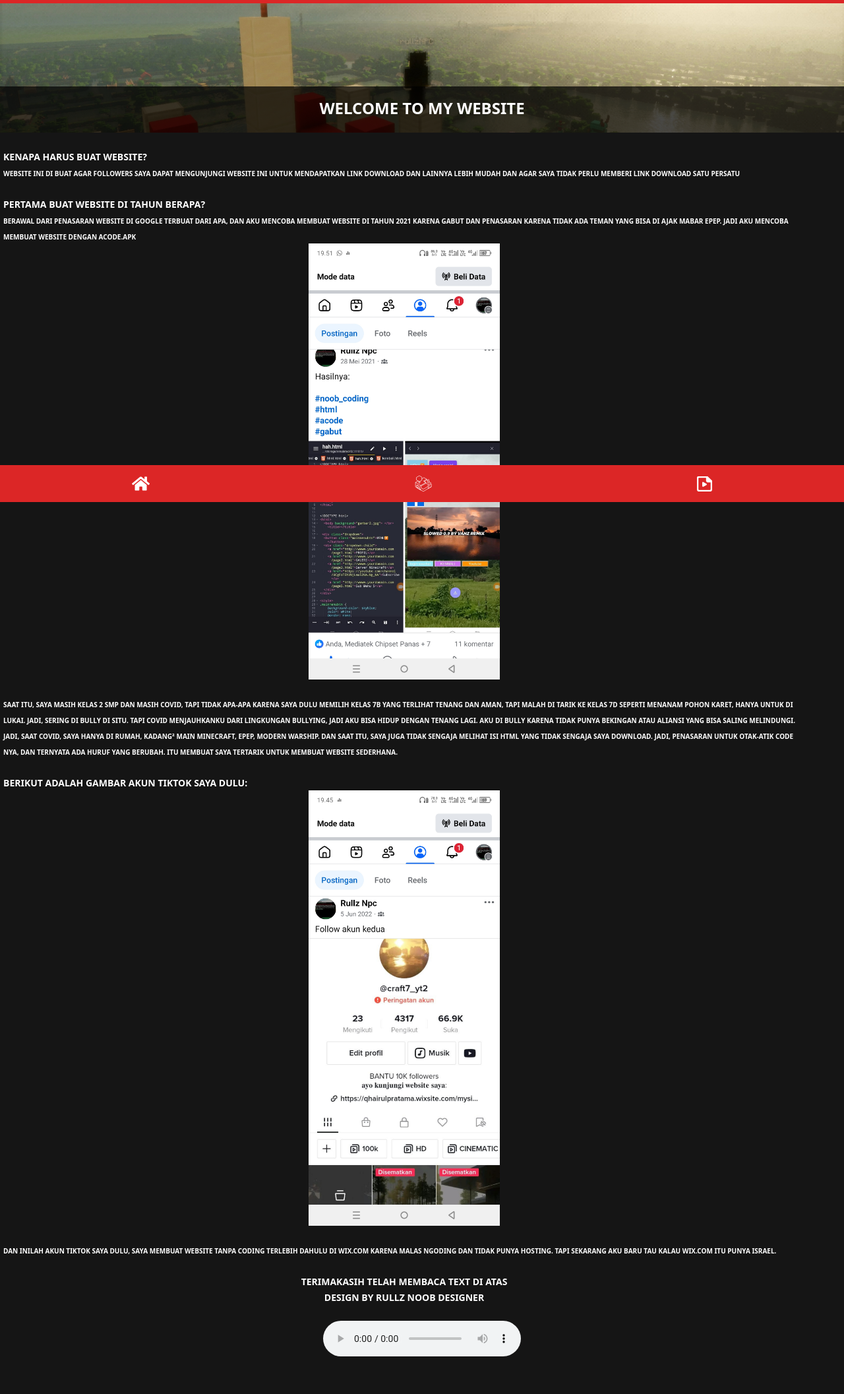
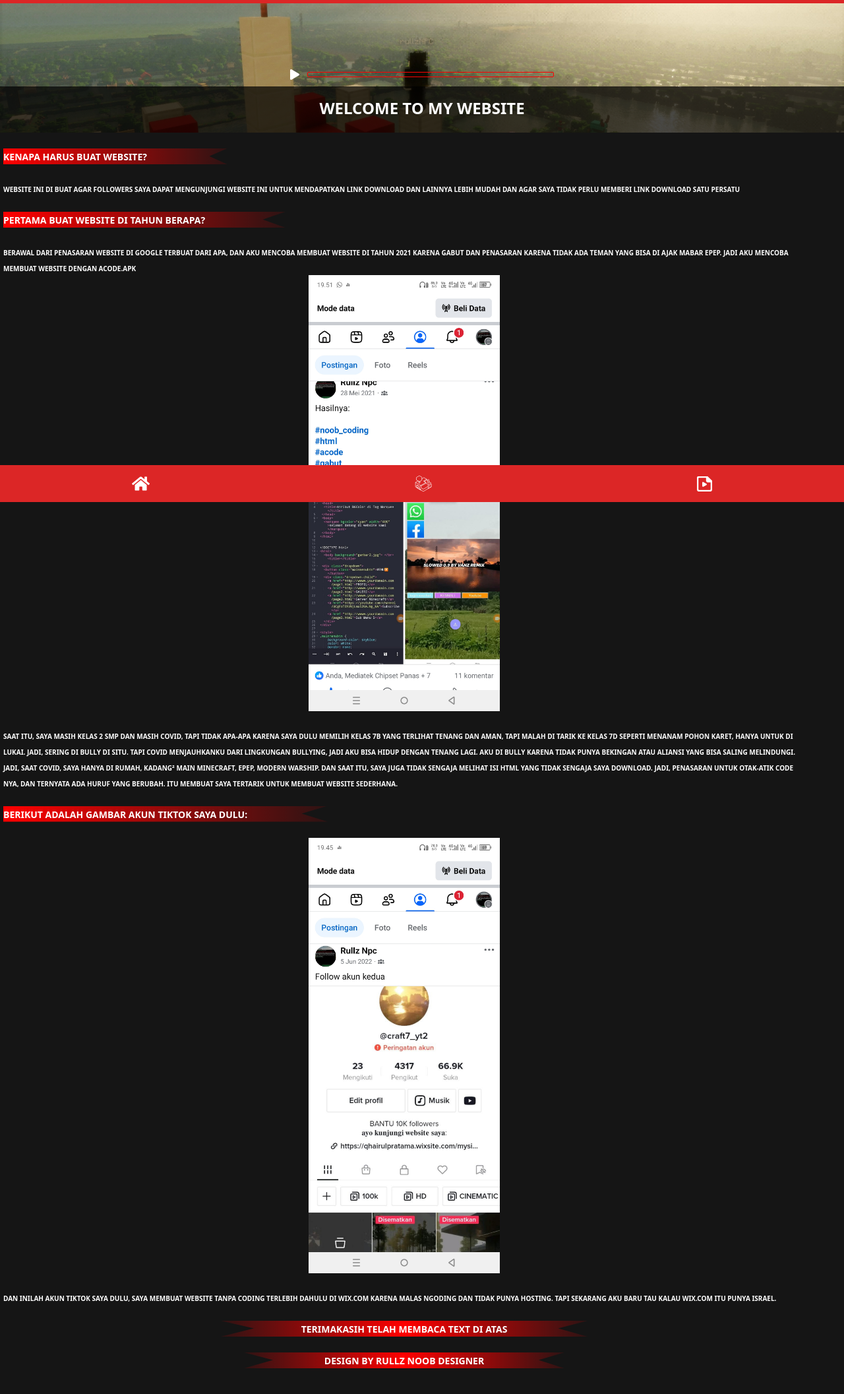
Before and after one commit to wither3/rullzweb, a plain HTML site: page index.html in a window 1280 px wide. Shown: the part 39-2152 px from the top of the page at 66% size. Drawn offline with nearby package versions, Linux system fonts and the light colour scheme.

Commit message:
Add files via upload

```diff
--- a/a.js
+++ b/a.js
@@ -1,4 +1,38 @@
+const audio = document.getElementById("audio");
+    const playBtn = document.getElementById("playBtn");
+    const bar = document.getElementById("bar");
+    const progress = document.getElementById("progress");
 
+    // play / pause toggle
+    playBtn.addEventListener("click", () => {
+      if (audio.paused) {
+        audio.play();
+      } else {
+        audio.pause();
+      }
+    });
+
+    // ubah ikon tombol
+    audio.addEventListener("play", () => {
+      playBtn.innerHTML = '<i class="fa fa-pause"></i>';
+    });
+    audio.addEventListener("pause", () => {
+      playBtn.innerHTML = '<i class="fa fa-play"></i>';
+    });
+
+    // update progress bar
+    audio.addEventListener("timeupdate", () => {
+      const percent = (audio.currentTime / audio.duration) * 100;
+      bar.style.width = percent + "%";
+    });
+
+    // klik progress untuk seek
+    progress.addEventListener("click", (e) => {
+      const rect = progress.getBoundingClientRect();
+      const offsetX = e.clientX - rect.left;
+      const percent = offsetX / rect.width;
+      audio.currentTime = percent * audio.duration;
+    });
 
 document.getElementById('menu-button').addEventListener('click', function() {
       document.getElementById('sidebar').classList.toggle('open');
--- a/index.html
+++ b/index.html
@@ -89,15 +89,45 @@
      position: absolute;
 
      z-index:2;
-     bottom:72px;
+     bottom:60px;
 
 
  }
  .musik1{
-     width:80%;
+     width:90%;
      height:40px;
-     background-color:white;
+
  }
+
+ .player { max-width:400px; margin:auto; }
+    .controls { display:flex; align-items:center; gap:12px; }
+    .progress {
+      flex:1; height:8px;
+      border-radius:2px; overflow:hidden; cursor:pointer;
+      Border:1px solid red;
+    }
+    .progress-bar {
+      width:0; height:100%; background:red;
+      transform-origin:left;
+      float:left;
+    }
+.dtng {
+  background: linear-gradient(to right, rgba(255, 0, 0, 1), rgba(255,0,0,0.1));
+  height: fit-content;
+  width: fit-content;
+  padding-right: 10%;
+  clip-path: polygon(0 100%, 100% 100%, 92% 49%, 100% 0, 0 0);
+}
+.bgnbawah{
+    padding:0 10%;
+    height: fit-content;
+    width:fit-content;
+    background: linear-gradient(to right, rgba(255, 0, 0, 0.1) 0%, rgba(255, 0, 0, 1) 50%, rgba(255, 0, 0, 0.1) 100%);
+    clip-path: polygon(0 100%, 9% 48%, 0 0, 100% 0, 92% 48%, 100% 100%);
+}
+
+
+
 </style>
 <body>
   <nav class="bg-red-600 p-2 fixed w-full z-50 top-0">
@@ -145,8 +175,19 @@
 
 <div class="kotak1">
 
-    <div class="musik"><center>
+    <div class="musik"><center><div class="musik1">
+      <div class="player">
+    <div class="controls">
+      <button id="playBtn" class="btn"><i class="fa fa-play"></i></button>
+      <div class="progress" id="progress">
+        <div class="progress-bar" id="bar"></div>
+      </div>
+    </div>
+  </div>
 
+  <audio id="audio" src="musik.mp3"></audio>
+
+  </div>
     </div>
 
 
@@ -162,15 +203,19 @@
 
 <div class="kotakhitam1"><br>
 <div class="tiktok">
-<span style="font-weight: bold; font-size:14px;">KENAPA HARUS BUAT WEBSITE?</span><br>
+ <div class="dtng">
+<span style="font-weight: bold; font-size:14px;">KENAPA HARUS BUAT WEBSITE?</span></div>
+<br>
 <span style="font-weight: bold; font-size:10px;">WEBSITE INI DI BUAT AGAR FOLLOWERS SAYA DAPAT MENGUNJUNGI WEBSITE INI UNTUK MENDAPATKAN LINK DOWNLOAD DAN LAINNYA LEBIH MUDAH DAN AGAR SAYA TIDAK PERLU MEMBERI LINK DOWNLOAD SATU PERSATU</span><br><br>
-<span style="font-weight: bold; font-size:14px;">PERTAMA BUAT WEBSITE DI TAHUN BERAPA?</span><br>
+<div class="dtng">
+<span style="font-weight: bold; font-size:14px;">PERTAMA BUAT WEBSITE DI TAHUN BERAPA?</span></div><br>
 <span style="font-weight:bold; font-size:10px;">BERAWAL DARI PENASARAN WEBSITE DI GOOGLE TERBUAT DARI APA, DAN AKU MENCOBA MEMBUAT WEBSITE DI TAHUN 2021 KARENA GABUT DAN PENASARAN KARENA TIDAK ADA TEMAN YANG BISA DI AJAK MABAR EPEP. JADI AKU MENCOBA MEMBUAT WEBSITE DENGAN ACODE.APK </span><br>
 <center>
 <img src="./gambar/Screenshot_20250928-195141.jpg" height="500px" width="290px"></center><br>
 
 <span style="font-weight: bold; font-size:10px;"> SAAT ITU, SAYA MASIH KELAS 2 SMP DAN MASIH COVID, TAPI TIDAK APA-APA KARENA SAYA DULU MEMILIH KELAS 7B YANG TERLIHAT TENANG DAN AMAN, TAPI MALAH DI TARIK KE KELAS 7D SEPERTI MENANAM POHON KARET, HANYA UNTUK DI LUKAI. JADI, SERING DI BULLY DI SITU. TAPI COVID MENJAUHKANKU DARI LINGKUNGAN BULLYING, JADI AKU BISA HIDUP DENGAN TENANG LAGI. AKU DI BULLY KARENA TIDAK PUNYA BEKINGAN ATAU ALIANSI YANG BISA SALING MELINDUNGI. JADI, SAAT COVID, SAYA HANYA DI RUMAH, KADANG² MAIN MINECRAFT, EPEP, MODERN WARSHIP. DAN SAAT ITU, SAYA JUGA TIDAK SENGAJA MELIHAT ISI HTML YANG TIDAK SENGAJA SAYA DOWNLOAD. JADI, PENASARAN UNTUK OTAK-ATIK CODE NYA, DAN TERNYATA ADA HURUF YANG BERUBAH. ITU MEMBUAT SAYA TERTARIK UNTUK MEMBUAT WEBSITE SEDERHANA.</span><br><br>
-<span style="font-weight: bold; font-size:14px;">BERIKUT ADALAH GAMBAR AKUN TIKTOK SAYA DULU:</span><br><center>
+<div class="dtng">
+<span style="font-weight: bold; font-size:14px;">BERIKUT ADALAH GAMBAR AKUN TIKTOK SAYA DULU:</span></div><br><center>
 <img src="./gambar/Screenshot_20250928-194525.jpg" height="500px" width="290"></center><br>
 
 <span style="font-weight: bold; font-size:10px;">DAN INILAH AKUN TIKTOK SAYA DULU, SAYA MEMBUAT WEBSITE TANPA CODING TERLEBIH DAHULU DI WIX.COM KARENA MALAS NGODING DAN TIDAK PUNYA HOSTING. TAPI SEKARANG AKU BARU TAU KALAU WIX.COM ITU PUNYA ISRAEL. </span><br>
@@ -179,17 +224,13 @@
 
 
 <center>
-<span style="font-weight: bold; font-size:14px;">TERIMAKASIH TELAH MEMBACA TEXT DI ATAS</span>
+    <div class="bgnbawah">
+<span style="font-weight: bold; font-size:14px;">TERIMAKASIH TELAH MEMBACA TEXT DI ATAS</span></div>
 <br>
-<span style="font-weight: bold; font-size:14px;">DESIGN BY RULLZ NOOB DESIGNER</span></center>
+<div class="bgnbawah">
+<span style="font-weight: bold; font-size:14px;">DESIGN BY RULLZ NOOB DESIGNER</span></div></center>
 </div>
 <br>
-<center>
-<audio controls autoplay loop>
-  <source src="./musik.mp3" type="audio/mp3">
-  Browser Anda tidak mendukung tag audio.
-</audio></center>
-
 
 </div>
 
```
